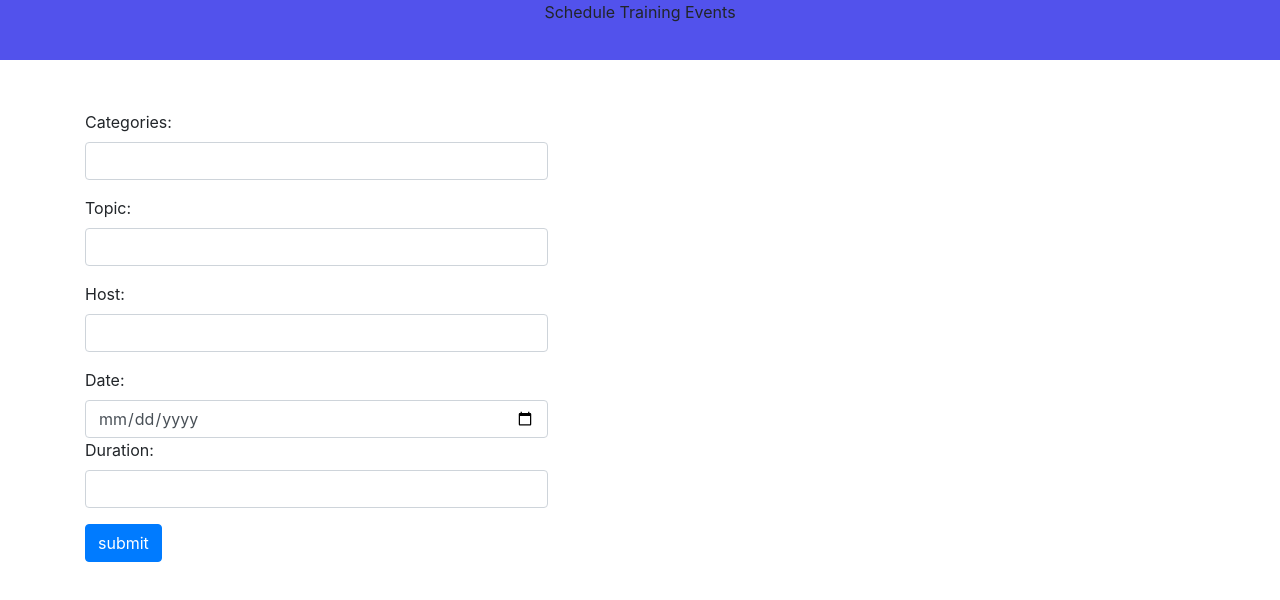
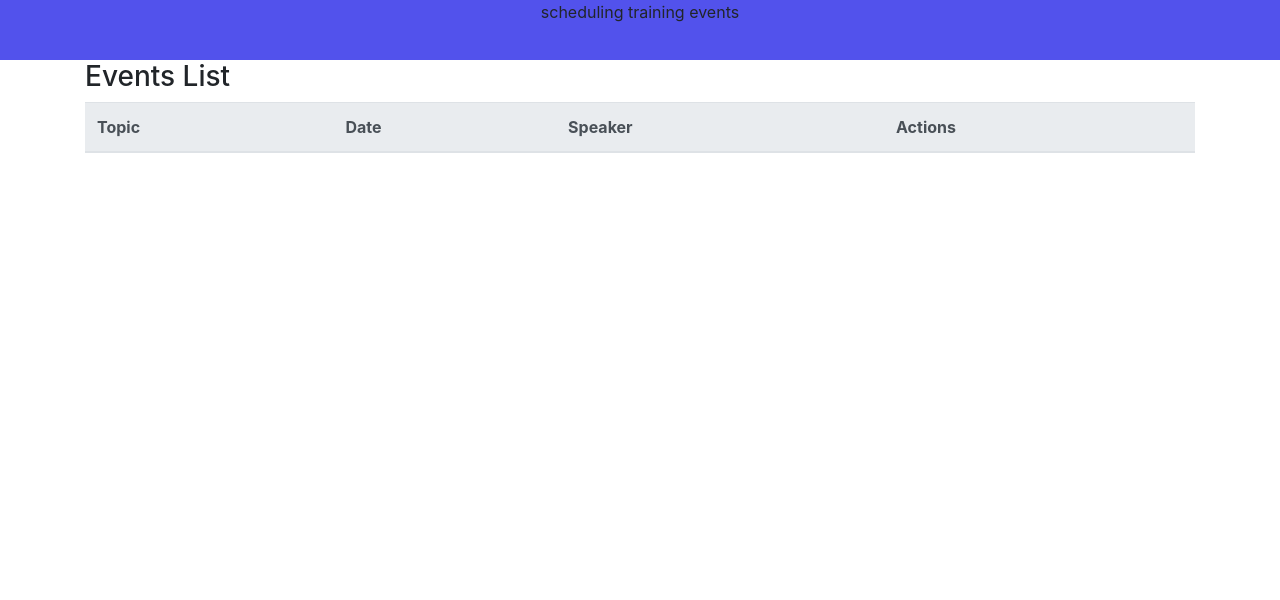
Before and after one commit to Chandrika-Rani-Infrrd/TrainingPortal, a React (Create React App) app: page /training/Display/display in a window 1280 px wide. Shown: the top 600 px of the page. Built offline with nearby package versions, Linux system fonts and the light colour scheme.

Commit message:
added few components

```diff
--- a/src/App.js
+++ b/src/App.js
@@ -1,14 +1,20 @@
 import React, { Component } from 'react';
-import logo from './logo.svg';
-import './App.css';
+import Create from './training/Create/create';
+import Header from './training/Create/header';
+import Table from './training/Display/display';
+import {BrowserRouter,Route, Link} from 'react-router-dom';
 
 class App extends Component {
   render() {
     return (
       <div className="App">
-
-        hello world
-
+         <Header  heading="scheduling training events"/>
+        <BrowserRouter>
+          <div>
+           <Route exact path='/' component={Create}/>
+           <Route exact path='/training/Display/display' component={Table}/>
+            </div>
+        </BrowserRouter>
       </div>
     );
   }
--- a/src/index.js
+++ b/src/index.js
@@ -1,9 +1,11 @@
 import React from 'react';
 import ReactDOM from 'react-dom';
 import Input from './training/Create/create';
+import App from './App';
+import {BrowserRouter,Route, Link} from 'react-router-dom';
 
 
 ReactDOM.render(
-  <Input/>,
+  <App/>,
   document.getElementById('root')
 );
--- a/src/training/Create/create.css
+++ /dev/null
@@ -1,8 +0,0 @@
-.container{
-    padding-top: 50px;
-}
-.heading{
-   text-align: center;
-   height: 60px;
-   background-color: rgb(82, 82, 236);
-}
--- a/src/training/Create/create.js
+++ b/src/training/Create/create.js
@@ -1,8 +1,5 @@
 import React ,{components} from 'react';
-import './create.css';
 import DatePicker from 'react-date-picker';
-//import Table from './display';
-import {BrowserRouter,Route} from 'react-router-dom';
 
 
 class Create extends React.Component{
@@ -19,19 +16,19 @@ handleChange= e => {
 };
  handleSubmit=e=>{
     e.preventDefault();
-  //<Route path='/training/Display/display' component={Table}/>;
+    window.location += 'training/Display/display';
 }
 
     render(){
         return(
                 <form className='form-horizontal'>
-               <div className="container">
+                 <div className="container">
 
                  <div className='form-group '>
                  <label > Categories:</label>
                 <input  className=" form-control col-sm-5"
                 type="text" name="categories" value={this.state.categories}
-                onChange={this.handleChange}/>
+                onChange={this.handleChange} required/>
                 </div>
 
                 <div className='form-group'>
@@ -72,15 +69,4 @@ handleChange= e => {
         );
     }
 }
- class Input extends React.Component{
-     render(){
-         return(
-             <div>
-               <div className="heading">Schedule Training Events</div>
-               <Create/>
-
-             </div>
-         );
-     }
- }
-export default Input;
+export default Create;
--- /dev/null
+++ b/src/training/Create/header.css
@@ -0,0 +1,5 @@
+.heading{
+    text-align: center;
+    height: 60px;
+    background-color: rgb(82, 82, 236);
+ }
--- /dev/null
+++ b/src/training/Create/header.js
@@ -0,0 +1,12 @@
+import React,{components} from 'react';
+import Input from './create';
+import './header.css';
+
+function Header(props){
+        return(
+            <div className="heading">
+                {props.heading}
+             </div>
+        )
+    };
+export default Header;
--- a/src/training/Display/display.js
+++ b/src/training/Display/display.js
@@ -1,10 +1,10 @@
 import React ,{components} from 'react';
-//import TableRow from './tableRow.js';
 
 class Table extends React.Component{
     render(){
         return(
-             <div className='container'>
+            <div>
+            <div className='container'>
             <h3>Events List</h3>
             <table className='table '>
             <thead className='thead-light'>
@@ -17,6 +17,7 @@ class Table extends React.Component{
             </thead>
             </table>
             </div>
+            </div>
         );
     }
 }
```
